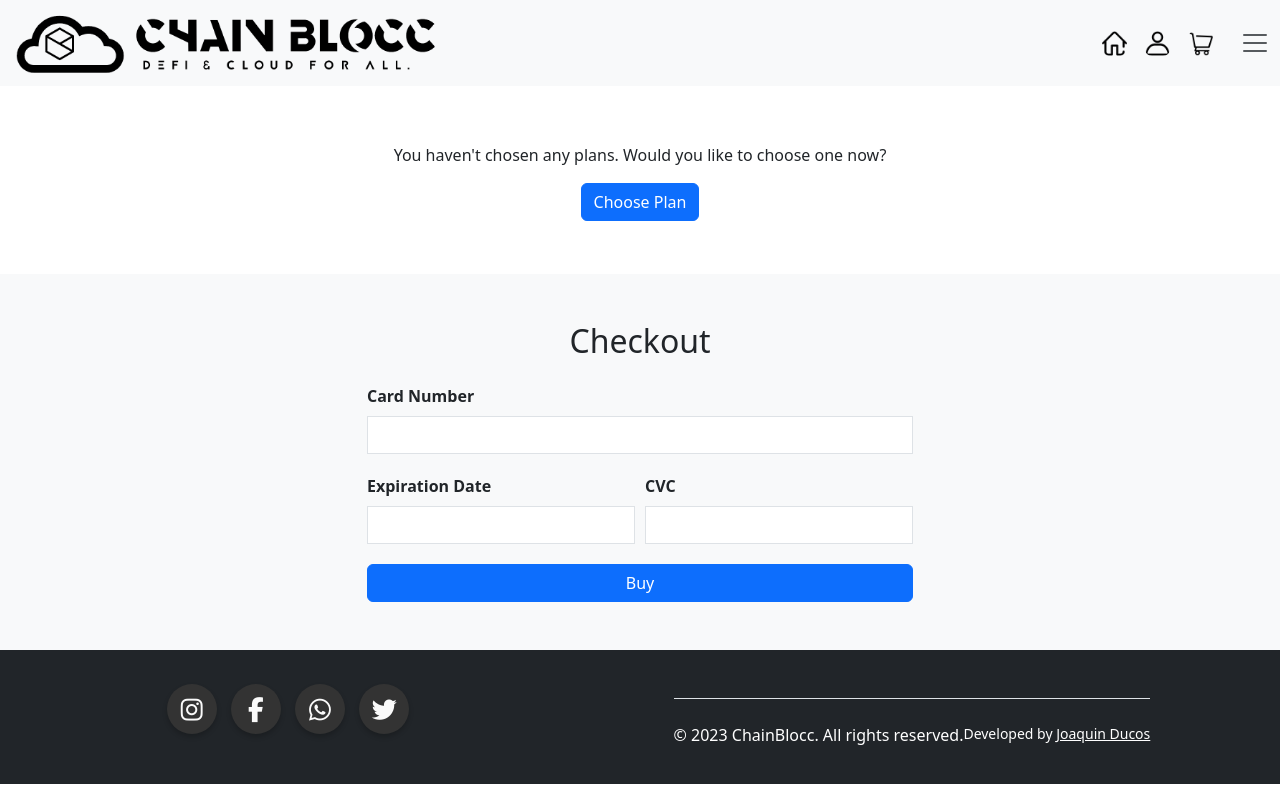
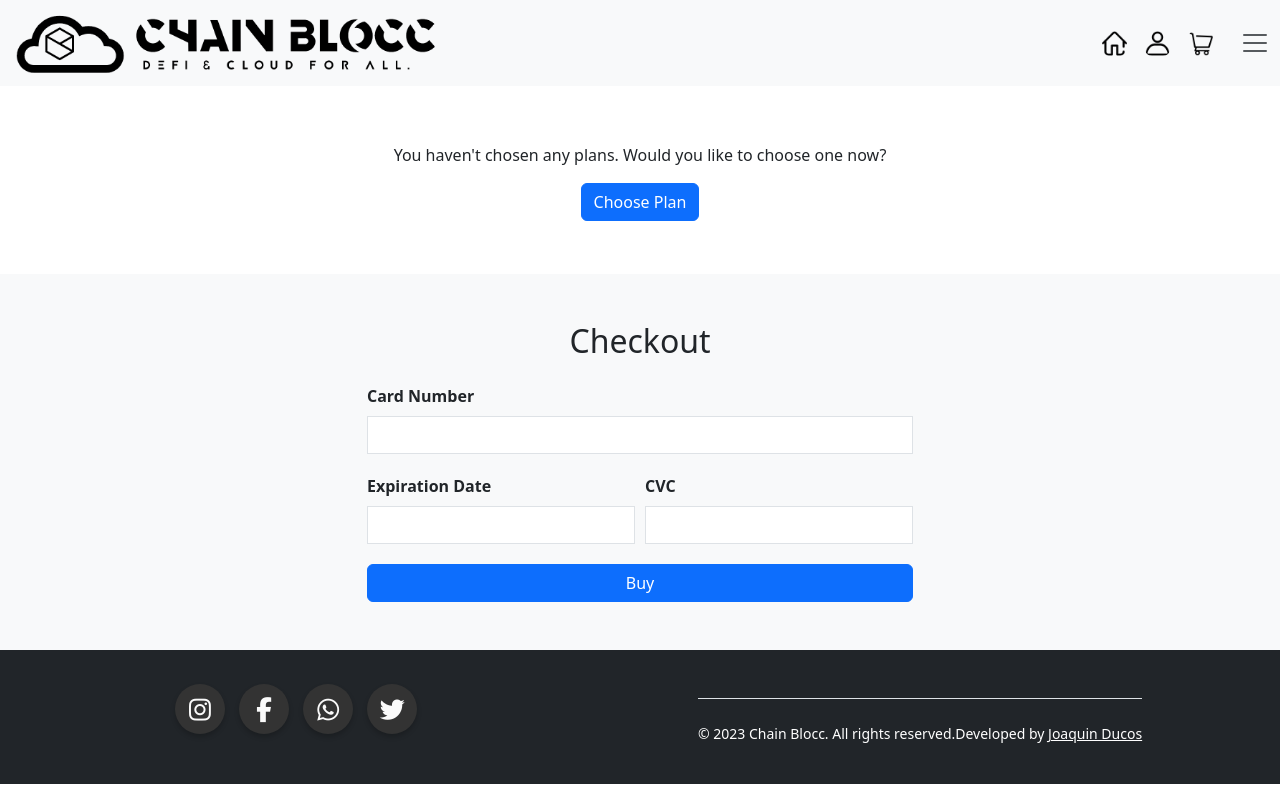
Before and after one commit to jDucosItba/programacion-web-q1-a, a plain HTML site: page transaccion.html in a window 1280 px wide. Drawn offline with nearby package versions, Linux system fonts and the light colour scheme.

Commit message:
Update transaccion.html

```diff
--- a/transaccion.html
+++ b/transaccion.html
@@ -133,10 +133,10 @@
 
          </div>
       </div>
-    <div class="d-flex justify-content-between mt-4 pt-4 border-top">
-      <p class="mb-0">&copy; 2023 ChainBlocc. All rights reserved.</p>
-      <p class="small">Developed by <a href="https://www.github.com/JoaquinDucos" target="_blank" class="text-white">Joaquin Ducos</a></p>
-    </div>
+      <div class="d-flex justify-content-between mt-4 pt-4 border-top">
+        <p class="small">&copy; 2023 Chain Blocc. All rights reserved.</p>
+        <p class="small">Developed by <a href="https://www.github.com/JoaquinDucos" target="_blank" class="text-white">Joaquin Ducos</a></p>
+      </div>
   </footer>
 
   <script src="https://code.jquery.com/jquery-3.5.1.slim.min.js"></script>
```
